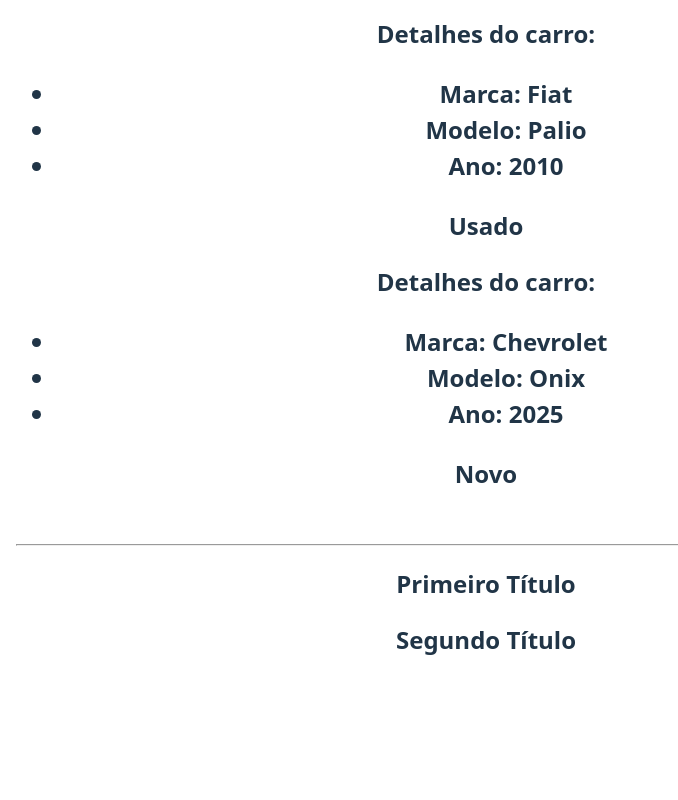
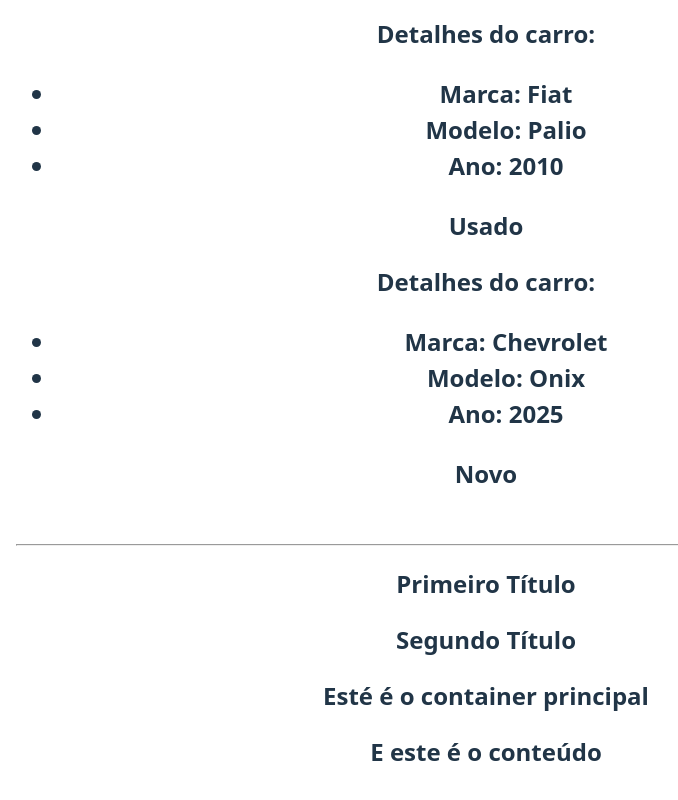
Before and after one commit to joao-vittorr/estudo-react-native, a React (Vite) app in the folder 3_avancando_em_react/avancando/: page / in a window 1280 px wide. Shown: the part 2111-2911 px from the top of the page, without its empty margins (154-832 px from the left). Before the commit the page ends 2821 px from the top, so only its background shows below. Built offline with nearby package versions, Linux system fonts and the light colour scheme.

Commit message:
Adicionando children

```diff
--- a/3_avancando_em_react/avancando/src/App.jsx
+++ b/3_avancando_em_react/avancando/src/App.jsx
@@ -5,6 +5,7 @@
 import ShowUserName from "./components/ShowUserName";
 import CarDetails from "./components/CarDetails";
 import Fragment from "./components/Fragment";
+import Container from "./components/Container";
 
 function App() {
   const carros = [
@@ -37,6 +38,10 @@
       <br /><hr />
       {/* Fragment */}
       <Fragment />
+      {/* Children */}
+      <Container>
+        <h2>E este é o conteúdo</h2>
+      </Container>
     </>
   );
 }
--- /dev/null
+++ b/3_avancando_em_react/avancando/src/components/Container.jsx
@@ -0,0 +1,10 @@
+import React from "react";
+
+function Container({ children }) {
+  return <>
+    <h2>Esté é o container principal</h2>
+    {children}
+  </>;
+}
+
+export default Container;
```
